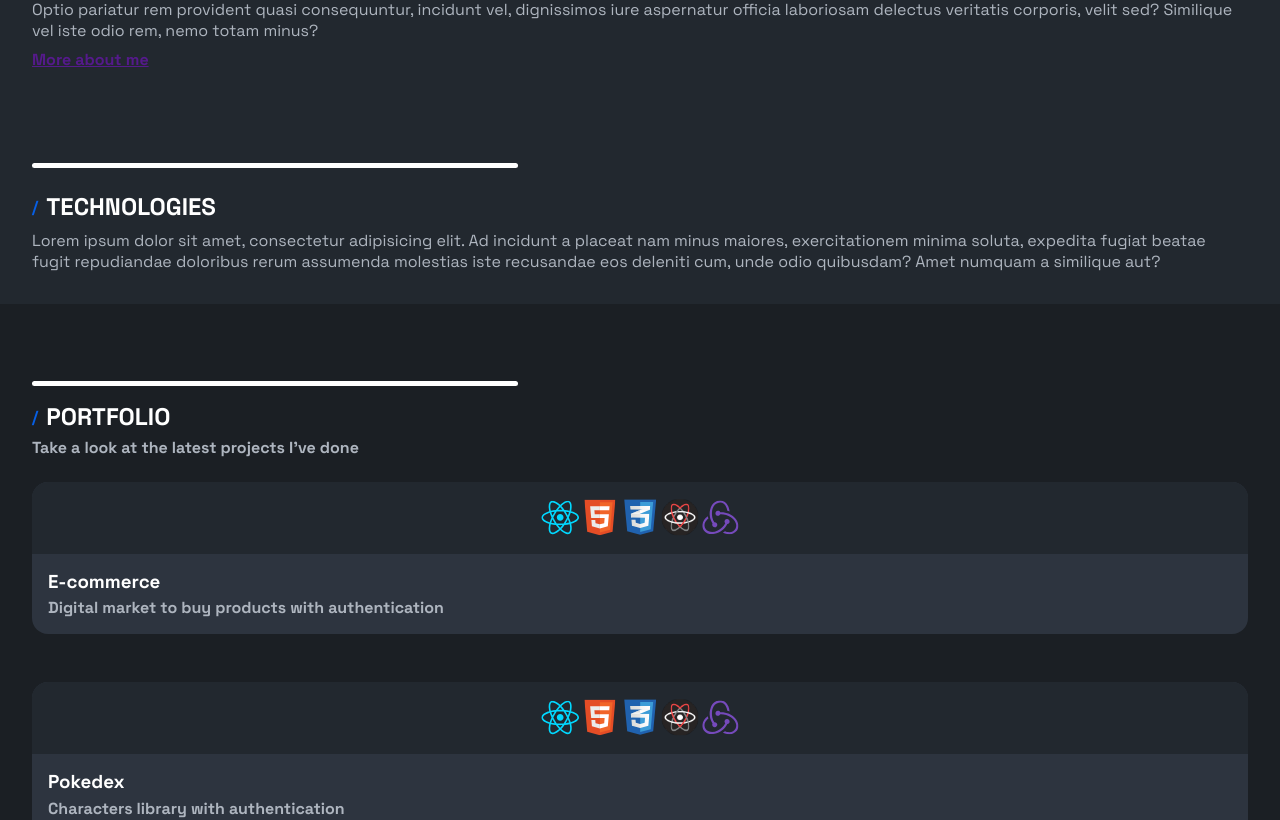
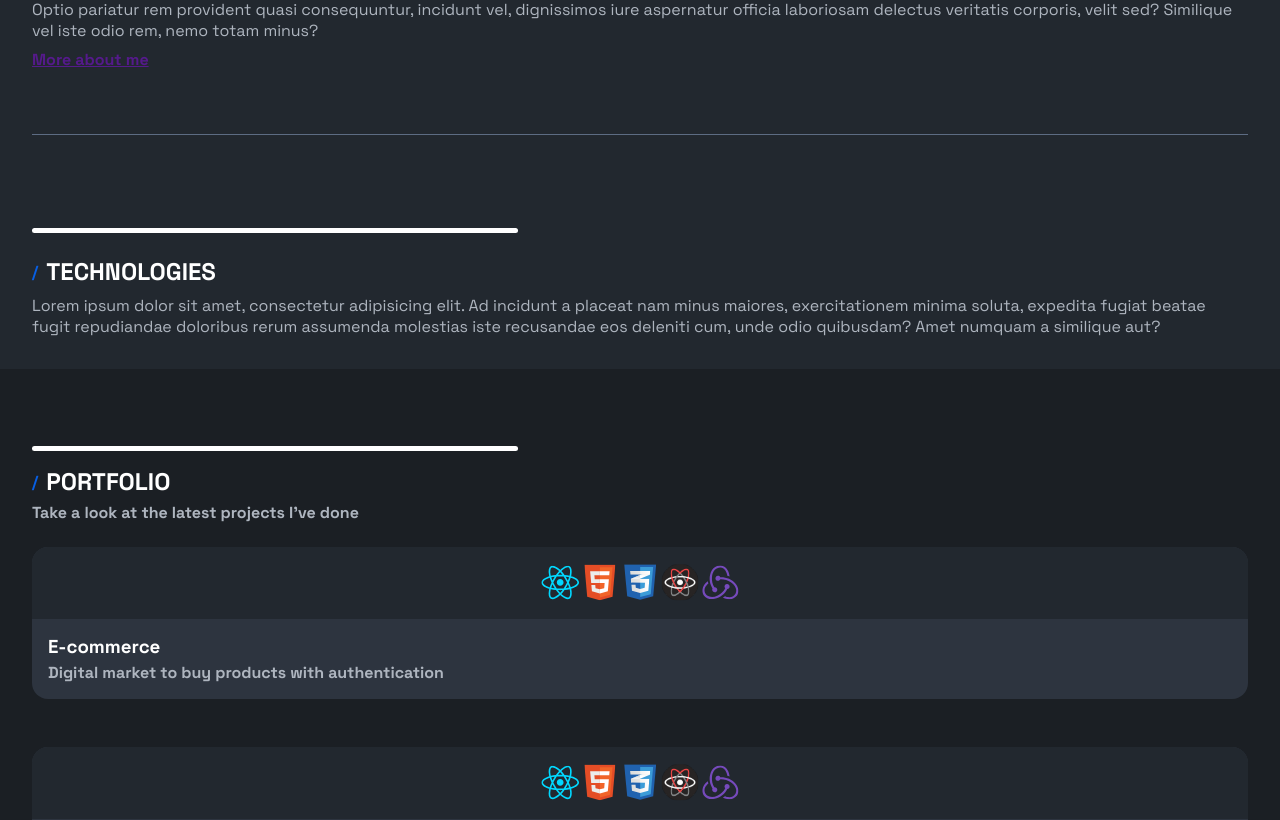
Before and after one commit to abisailunadev/Portfolio, a React (Vite) app: page / in a window 1280 px wide. Shown: the part 824-1644 px from the top of the page. Built offline with nearby package versions, Linux system fonts and the light colour scheme.

Commit message:
v0.1.1.3 Images bugs fixed

```diff
--- a/src/App.css
+++ b/src/App.css
@@ -41,6 +41,12 @@ body{
 .span__title-marked span{
   color: var(--span-color);
   font-weight: bold;
+}
+
+.divider-line{
+  height: 1px;
+  background-color: var(--line-color);
+  width: 100%;
 }
 
 nav{
@@ -280,6 +286,10 @@ nav{
   gap: 3rem;
 }
 
+.about-me__container .divider-line{
+  margin-top: 1rem;
+}
+
 .about-me__about-me-container{
   display: flex;
   flex-direction: column;
@@ -296,6 +306,8 @@ nav{
 
 .portfolio__container{
   padding: 2rem;
+  display: flex;
+  flex-direction: column;
 }
 
 .portfolio__title-and-descritpion{
--- a/src/components/AboutMe.jsx
+++ b/src/components/AboutMe.jsx
@@ -2,8 +2,8 @@ import React from 'react';
 
 const AboutMe = () => {
   return (
-    <div className='about-me__container'>
-      <div className="about-me__about-me-container" id='about-me'>
+    <div className='about-me__container' id='about-me'>
+      <div className="about-me__about-me-container">
         <div className="home__sqr">
           <div className="home__line-bar"></div>
         </div>
@@ -11,9 +11,10 @@ const AboutMe = () => {
           <span>/</span><h2>ABOUT ME</h2>
         </div>
         <p>Lorem ipsum, dolor sit amet consectetur adipisicing elit. Porro earum harum sunt ipsa voluptatum? <br /> Optio pariatur rem provident quasi consequuntur, incidunt vel, dignissimos iure aspernatur officia laboriosam delectus veritatis corporis, velit sed? Similique vel iste odio rem, nemo totam minus?</p>
-        <a href=""><b>More about me</b></a>
+        <a href=""><b>More about me</b></a >
       </div>
-      <div className="about-me__technologies-container" id='technologies'>
+      <div className="divider-line" id='technologies'></div>
+      <div className="about-me__technologies-container">
         <div className="home__sqr">
           <div className="home__line-bar"></div>
         </div>
--- a/src/components/Portfolio.jsx
+++ b/src/components/Portfolio.jsx
@@ -65,6 +65,7 @@ const Portfolio = () => {
             <img src={rickandmortybg} />
           }
         />
+        <div className="divider-line"></div>
         <div className="portfolio__more-projects-container">
           <div className="more-projects__title-and-description">
             <h3>More projects</h3>
```
